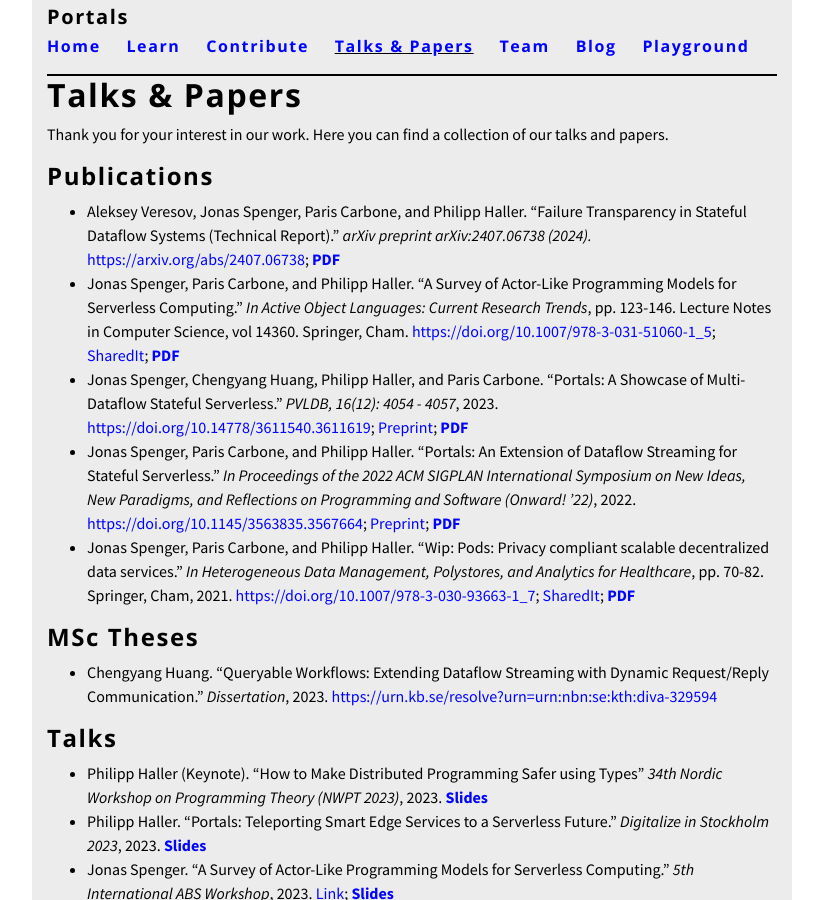
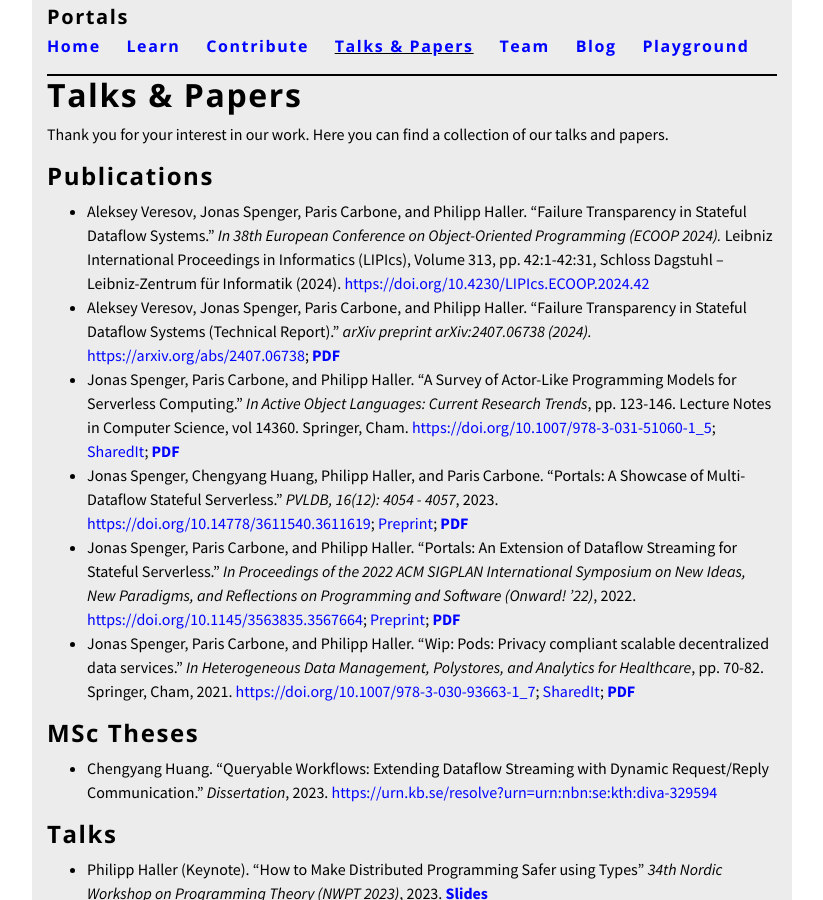
Before and after one commit to portals-project/portals-project.github.io, a Jekyll site: the page built from talks-&-papers.md, in a window 1280 px wide and 900 px high. Shown: the whole window, without its empty margins (228-1051 px from the left). Built offline with Jekyll 4.4.1, drawn with Linux system fonts in a browser that asks for light colours; nearby versions of some CDN libraries.

Commit message:
Add ECOOP 2024 paper

```diff
--- a/talks-&-papers.md
+++ b/talks-&-papers.md
@@ -8,6 +8,7 @@
 Thank you for your interest in our work. Here you can find a collection of our talks and papers.
 
 ## Publications
+* Aleksey Veresov, Jonas Spenger, Paris Carbone, and Philipp Haller. "Failure Transparency in Stateful Dataflow Systems." *In 38th European Conference on Object-Oriented Programming (ECOOP 2024).* Leibniz International Proceedings in Informatics (LIPIcs), Volume 313, pp. 42:1-42:31, Schloss Dagstuhl – Leibniz-Zentrum für Informatik (2024). [https://doi.org/10.4230/LIPIcs.ECOOP.2024.42](https://doi.org/10.4230/LIPIcs.ECOOP.2024.42)
 * Aleksey Veresov, Jonas Spenger, Paris Carbone, and Philipp Haller. "Failure Transparency in Stateful Dataflow Systems (Technical Report)." *arXiv preprint arXiv:2407.06738 (2024).* [https://arxiv.org/abs/2407.06738](https://arxiv.org/abs/2407.06738); **[PDF](https://arxiv.org/pdf/2407.06738)**
 * Jonas Spenger, Paris Carbone, and Philipp Haller. "A Survey of Actor-Like Programming Models for Serverless Computing." *In Active Object Languages: Current Research Trends*, pp. 123-146. Lecture Notes in Computer Science, vol 14360. Springer, Cham. [https://doi.org/10.1007/978-3-031-51060-1_5](https://doi.org/10.1007/978-3-031-51060-1_5); [SharedIt](https://rdcu.be/dxwia); **[PDF](https://people.kth.se/~jspenger/pdfs/spenger23aol.pdf)**
 * Jonas Spenger, Chengyang Huang, Philipp Haller, and Paris Carbone. "Portals: A Showcase of Multi-Dataflow Stateful Serverless." *PVLDB, 16(12): 4054 - 4057*, 2023. [https://doi.org/10.14778/3611540.3611619](https://doi.org/10.14778/3611540.3611619); [Preprint](https://people.kth.se/~jspenger/pdfs/spenger23vldb.pdf); **[PDF](https://www.vldb.org/pvldb/vol16/p4054-spenger.pdf)**
```
